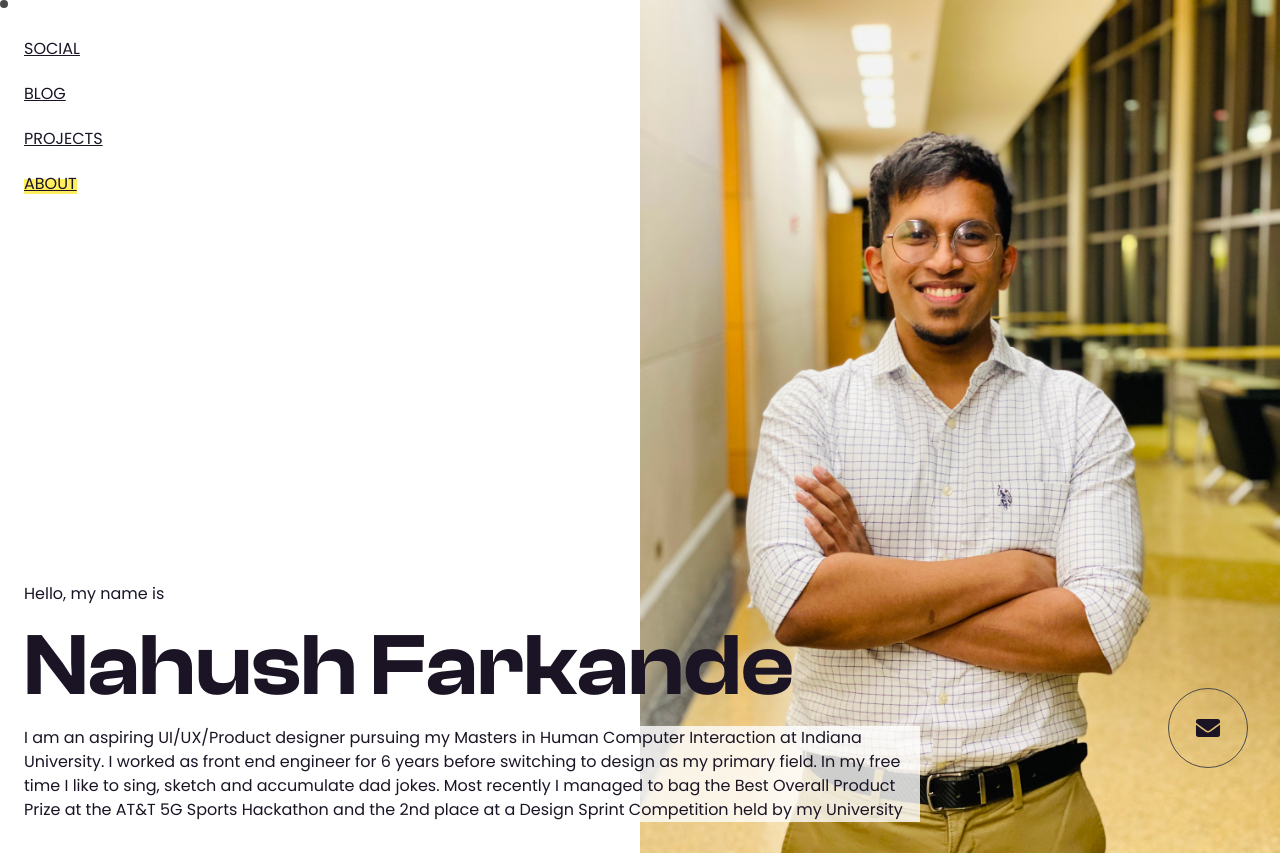
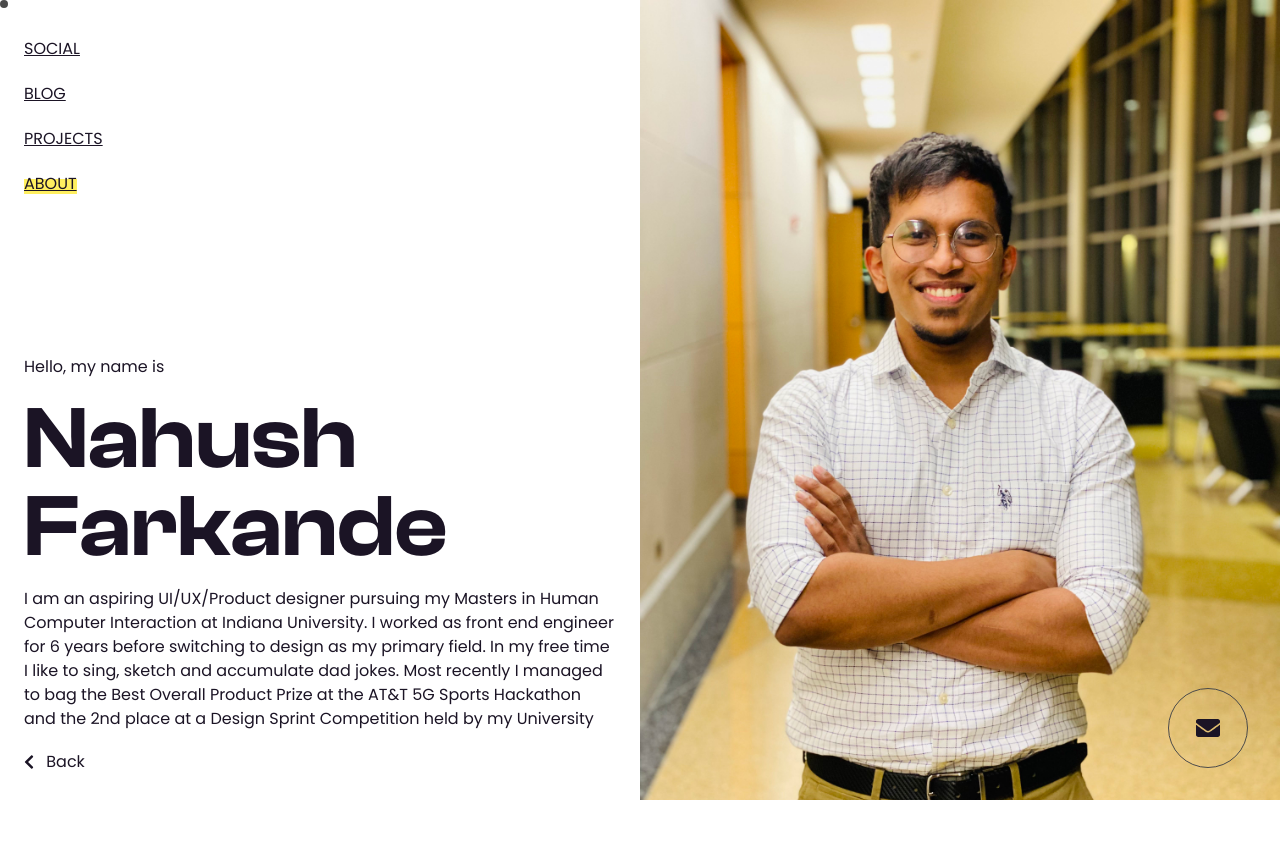
Before and after one commit to nahushf/Portfolio, a Next.js app: page /about in a window 1280 px wide. After the commit the page ends 800 px from the top, so only its background shows below. Built offline with nearby package versions, Linux system fonts and the light colour scheme.

Commit message:
minor fixes on about page

```diff
--- a/pages/about.tsx
+++ b/pages/about.tsx
@@ -1,5 +1,5 @@
 import styled from 'styled-components';
-import { Navigation } from '../components/reusableComponents';
+import { BackButton, Navigation } from '../components/reusableComponents';
 
 const AboutPage = () => {
     return (
@@ -16,10 +16,12 @@ const AboutPage = () => {
                         managed to bag the Best Overall Product Prize at the AT&T 5G Sports Hackathon and the 2nd place
                         at a Design Sprint Competition held by my University
                     </p>
+
+                <BackButton href="/" />
                 </div>
             </div>
             <div className="about__right">
-                <img src="/self.jpg" />{' '}
+                <img src="/self.jpg" />
             </div>
         </Container>
     );
@@ -28,25 +30,26 @@ const AboutPage = () => {
 const Container = styled.div`
     display: grid;
     grid-template-columns: 1fr 1fr;
-    position: relative;
+    height: 100vh;
+    overflow: hidden;
     .about__left {
         display: flex;
         padding: 24px;
-        justify-content: flex-start;
+        flex-direction: column;
+        justify-content: space-between;
         p {
             font-size: 16px;
             line-height: 1.5;
         }
         .about__info {
-            position: absolute;
             bottom: 24px;
-            width: 70vw;
             .about__description {
                 background: rgba(255, 255, 255, 0.8);
             }
         }
     }
     .about__right {
+        min-height: 0;
         img {
             max-width: 50vw;
         }
```
